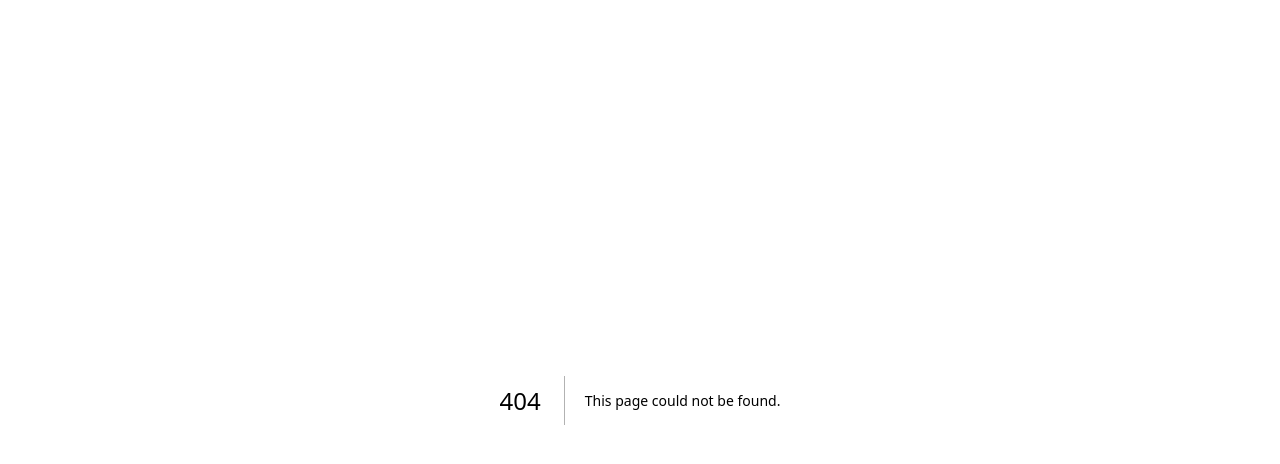
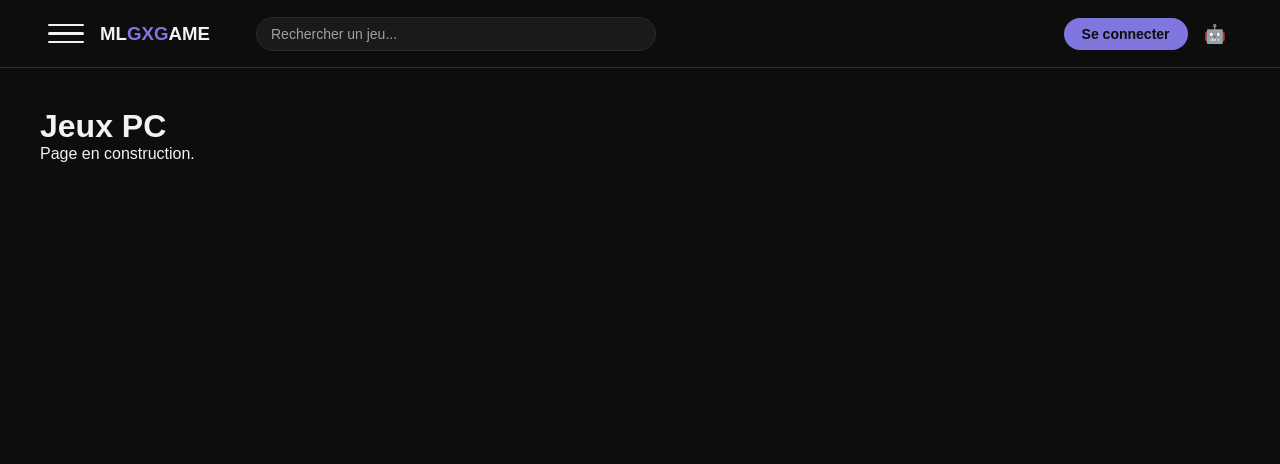
Before and after one commit to Mlg-Brayan/MLGXGAME-v2, a Next.js app: page /pc in a window 1280 px wide. Before the commit this address had no page. Shown: the top 464 px of the page. Built offline with nearby package versions, Linux system fonts and the light colour scheme.

Commit message:
ajout de la navigation

```diff
--- a/package.json
+++ b/package.json
@@ -10,6 +10,7 @@
   },
   "dependencies": {
     "@supabase/supabase-js": "^2.110.6",
+    "lucide-react": "^1.25.0",
     "next": "16.2.10",
     "react": "19.2.4",
     "react-dom": "19.2.4"
--- a/src/app/globals.css
+++ b/src/app/globals.css
@@ -402,3 +402,234 @@ a {
 .best-games-name:disabled {
   cursor: default;
 }
+.bento-grid {
+  display: grid;
+  grid-template-columns: 1fr 1fr;
+  gap: clamp(10px, 1.5vw, 16px);
+  padding: clamp(16px, 3vw, 32px) clamp(16px, 4vw, 48px);
+}
+
+.bento-small-tiles {
+  display: grid;
+  grid-template-columns: 1fr 1fr;
+  gap: clamp(10px, 1.5vw, 16px);
+}
+
+.bento-tile {
+  display: flex;
+  flex-direction: column;
+  align-items: center;
+  justify-content: center;
+  gap: 8px;
+  padding: clamp(14px, 2vw, 22px) 8px;
+  border-radius: 16px;
+  background: var(--bg-card);
+  border: 1px solid var(--border-color);
+  color: var(--text-primary);
+  font-size: clamp(11px, 1.2vw, 13px);
+  font-weight: 600;
+  text-align: center;
+  transition: border-color 0.2s, transform 0.2s;
+}
+
+.bento-tile:hover {
+  border-color: var(--accent);
+  transform: translateY(-3px);
+}
+
+.bento-icon {
+  width: clamp(20px, 2.6vw, 28px);
+  height: clamp(20px, 2.6vw, 28px);
+  color: var(--accent);
+}
+
+.bento-big-tile {
+  position: relative;
+  border-radius: 16px;
+  overflow: hidden;
+  background: linear-gradient(135deg, var(--accent-dark), var(--bg-card));
+  min-height: 100%;
+  display: flex;
+  align-items: flex-end;
+}
+
+.bento-big-overlay {
+  width: 100%;
+  padding: clamp(16px, 2.5vw, 24px);
+  background: linear-gradient(to top, rgba(0,0,0,0.7), transparent);
+}
+
+.bento-big-text {
+  color: var(--text-primary);
+  font-size: clamp(16px, 2vw, 22px);
+  font-weight: 700;
+}
+
+@media (max-width: 640px) {
+  .bento-grid {
+    grid-template-columns: 1fr;
+  }
+}
+.category-showcase {
+  padding: clamp(16px, 3vw, 32px) clamp(16px, 4vw, 48px);
+}
+
+.category-showcase h2 {
+  font-size: clamp(18px, 2.2vw, 24px);
+  margin-bottom: 16px;
+}
+
+.showcase-grid {
+  display: grid;
+  grid-template-columns: repeat(auto-fit, minmax(130px, 1fr));
+  gap: clamp(10px, 1.5vw, 16px);
+}
+
+.showcase-card {
+  display: flex;
+  flex-direction: column;
+  gap: 8px;
+}
+
+.showcase-card-image {
+  position: relative;
+  width: 100%;
+  height: clamp(80px, 10vw, 110px);
+  border-radius: 12px;
+  overflow: hidden;
+  background: var(--bg-card);
+  border: 1px solid var(--border-color);
+}
+
+.showcase-card-image img {
+  object-fit: cover;
+}
+
+.showcase-card-title {
+  font-size: clamp(12px, 1.3vw, 14px);
+  font-weight: 600;
+  color: var(--text-primary);
+  white-space: nowrap;
+  overflow: hidden;
+  text-overflow: ellipsis;
+}
+
+.showcase-more-card {
+  display: flex;
+  align-items: center;
+  justify-content: center;
+  height: clamp(80px, 10vw, 110px);
+  border-radius: 12px;
+  background: linear-gradient(135deg, var(--accent-dark), var(--bg-card));
+  color: var(--text-primary);
+  font-weight: 700;
+  font-size: clamp(13px, 1.4vw, 15px);
+}
+.category-showcase {
+  padding: clamp(16px, 3vw, 32px) clamp(16px, 4vw, 48px);
+}
+
+.category-showcase h2 {
+  font-size: clamp(18px, 2.2vw, 24px);
+  margin-bottom: 16px;
+}
+
+.showcase-layout {
+  display: grid;
+  grid-template-columns: 1.2fr 1fr;
+  gap: clamp(10px, 1.5vw, 16px);
+}
+
+.showcase-small-grid {
+  display: grid;
+  grid-template-columns: 1fr 1fr;
+  gap: clamp(10px, 1.5vw, 16px);
+}
+
+.showcase-card {
+  display: flex;
+  flex-direction: column;
+  gap: 8px;
+}
+
+.showcase-card-image {
+  position: relative;
+  width: 100%;
+  height: clamp(70px, 9vw, 100px);
+  border-radius: 12px;
+  overflow: hidden;
+  background: var(--bg-card);
+  border: 1px solid var(--border-color);
+}
+
+.showcase-card-image img {
+  object-fit: cover;
+}
+
+.showcase-card-title {
+  font-size: clamp(11px, 1.2vw, 13px);
+  font-weight: 600;
+  color: var(--text-primary);
+  white-space: nowrap;
+  overflow: hidden;
+  text-overflow: ellipsis;
+}
+
+.showcase-big-card {
+  position: relative;
+  border-radius: 16px;
+  overflow: hidden;
+  background: var(--bg-card);
+  min-height: 100%;
+  display: block;
+}
+
+.showcase-big-image {
+  object-fit: cover;
+  transition: opacity 1s ease;
+}
+
+.showcase-big-overlay {
+  position: absolute;
+  inset: 0;
+  display: flex;
+  align-items: flex-end;
+  padding: clamp(16px, 2.5vw, 24px);
+  background: linear-gradient(to top, rgba(0,0,0,0.75), transparent 60%);
+}
+
+.showcase-big-overlay span {
+  color: var(--text-primary);
+  font-size: clamp(16px, 2vw, 22px);
+  font-weight: 700;
+}
+
+@media (max-width: 640px) {
+  .showcase-layout {
+    grid-template-columns: 1fr;
+  }
+
+  .showcase-big-card {
+    min-height: 160px;
+  }
+}
+.category-showcase {
+  padding-left: clamp(20px, 4vw, 52px);
+}
+
+.showcase-title-row {
+  display: flex;
+  align-items: center;
+  gap: 10px;
+  margin-bottom: 16px;
+}
+
+.showcase-title-icon {
+  width: clamp(20px, 2.4vw, 26px);
+  height: clamp(20px, 2.4vw, 26px);
+  flex-shrink: 0;
+}
+
+.showcase-title-row h2 {
+  margin-bottom: 0;
+}
--- /dev/null
+++ b/src/app/pc/page.tsx
@@ -0,0 +1,13 @@
+import Header from '@/components/Header';
+
+export default function PcGamesPage() {
+  return (
+    <main>
+      <Header />
+      <div style={{ padding: '40px' }}>
+        <h1>Jeux PC</h1>
+        <p>Page en construction.</p>
+      </div>
+    </main>
+  );
+}
```
Also changed, not shown: src/app/page.tsx (+16 -13 lines), src/components/CategoryShowcase.tsx (added, +90 -0 lines), src/components/QuickNav.tsx (added, +30 -0 lines), 1 other file (tests, documents, lock files or other folders).
